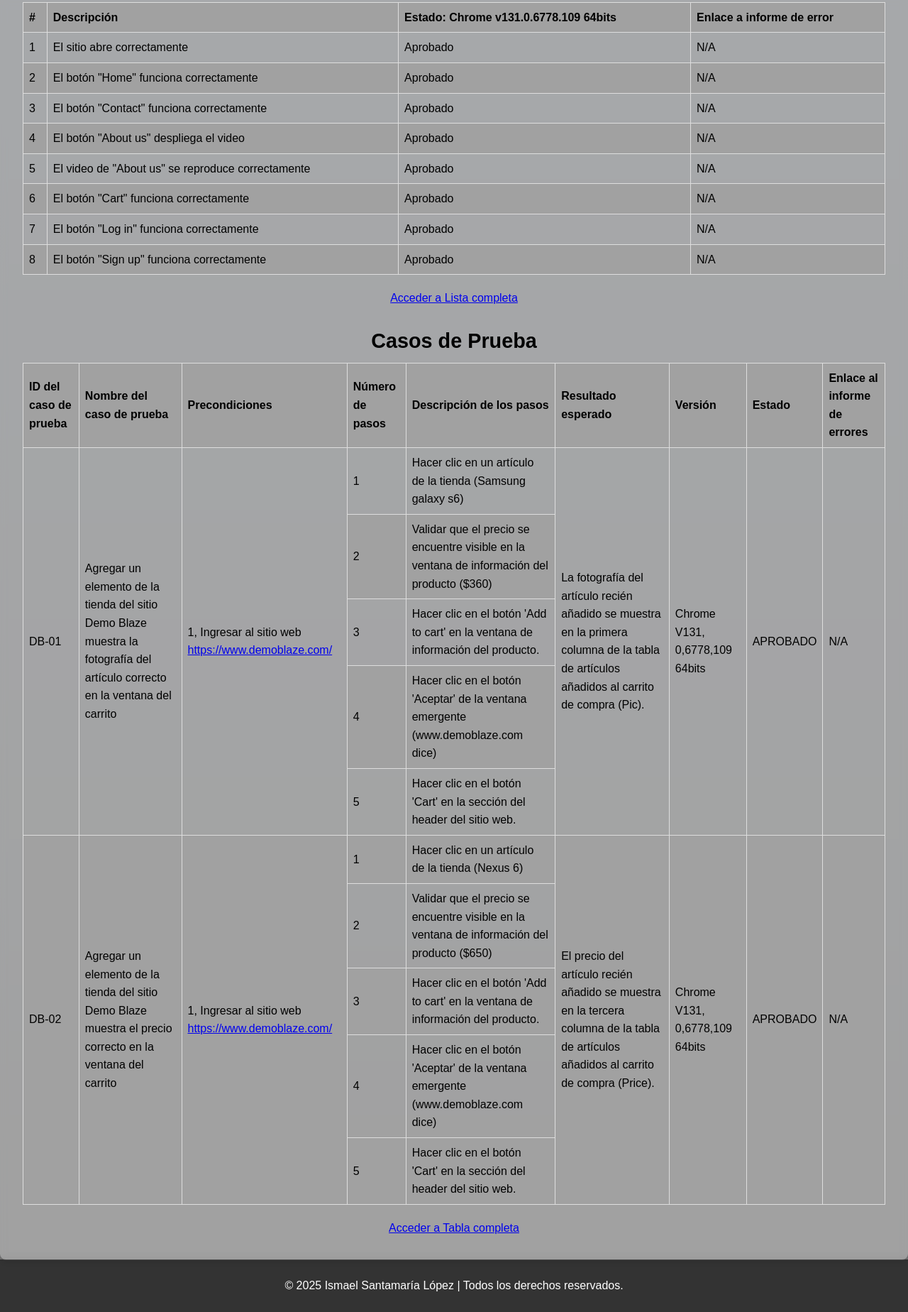
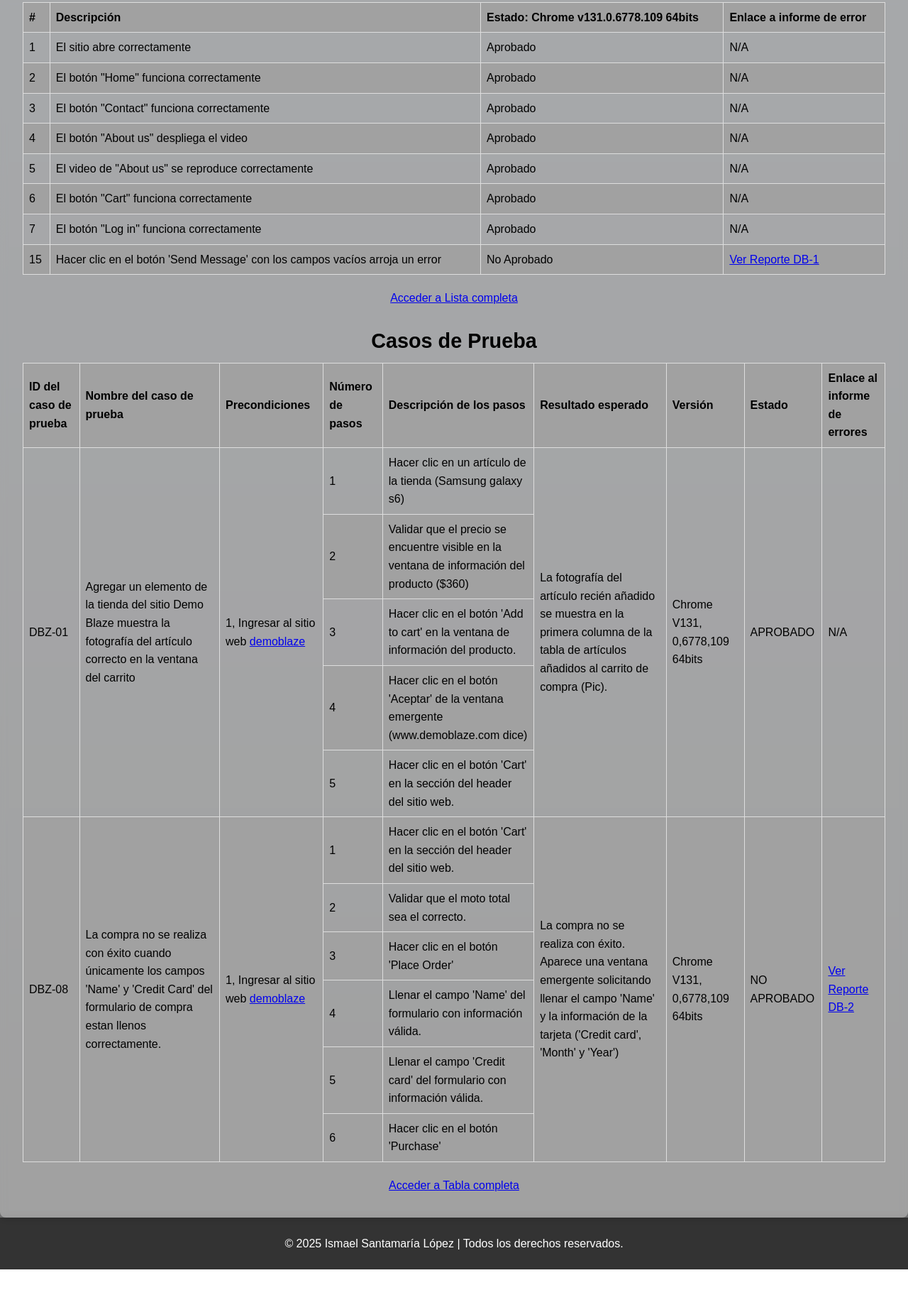
Before and after one commit to isma9207/QA_Portfolio, a plain HTML site: page demoblaze.html in a window 1280 px wide. Shown: the part 785-2633 px from the top of the page at 71% size. After the commit the page ends 2573 px from the top, so only its background shows below. Drawn offline with Linux system fonts and the light colour scheme.

Commit message:
Actualizacion Portfolio Bug reports DemoBlaze

```diff
--- a/demoblaze.html
+++ b/demoblaze.html
@@ -51,9 +51,9 @@
 
             Por último se crea un script para realizar pruebas automatizadas del carrito de compra utilizando Selenium con el lenguaje de programación Python.</p>
         <ul>
-            <li><a href="https://docs.google.com/spreadsheets/d/1DJ6mUc-vRAaVMGBA8V89Iu7gIrdU9Hd14fKofZTVKIs/edit?usp=sharing">Listas de comprobación y casos de prueba</a></li>
-            <li><a href="https://github.com/isma9207/demoblaze_automation_test">Script pruebas automatizadas</a></li>
-            <li><a href="">Reportes de errores</a></li>
+            <li><a href="https://docs.google.com/spreadsheets/d/1DJ6mUc-vRAaVMGBA8V89Iu7gIrdU9Hd14fKofZTVKIs/edit?usp=sharing" target="_blank">Listas de comprobación y casos de prueba</a></li>
+            <li><a href="https://github.com/isma9207/demoblaze_automation_test" target="_blank">Script pruebas automatizadas</a></li>
+            <li><a href="bugreports_demoblaze.html">Reportes de errores</a></li>
         </ul>
 
         <a href="https://www.demoblaze.com/" target="_blank">ACCEDER A DEMO BLAZE</a>
@@ -115,10 +115,10 @@
                     <td>N/A</td>
                 </tr>
                 <tr>
-                    <td>8</td>
-                    <td>El botón "Sign up" funciona correctamente</td>
-                    <td>Aprobado</td>
-                    <td>N/A</td>
+                    <td>15</td>
+                    <td>Hacer clic en el botón 'Send Message' con los campos vacíos arroja un error</td>
+                    <td>No Aprobado</td>
+                    <td><a href="pdfs/DB-1.pdf" target="_blank">Ver Reporte DB-1</a></td>
                 </tr>
             </tbody>
         </table>
@@ -141,9 +141,9 @@
             </thead>
             <tbody>
                 <tr>
-                    <td rowspan="5">DB-01</td>
+                    <td rowspan="5">DBZ-01</td>
                     <td rowspan="5">Agregar un elemento de la tienda del sitio Demo Blaze muestra la fotografía del artículo correcto en la ventana del carrito</td>
-                    <td rowspan="5">1, Ingresar al sitio web <a href="https://www.demoblaze.com/">https://www.demoblaze.com/</a></td>
+                    <td rowspan="5">1, Ingresar al sitio web <a href="https://www.demoblaze.com/">demoblaze</a></td>
                     <td>1</td>
                     <td>Hacer clic en un artículo de la tienda (Samsung galaxy s6)</td>
                     <td rowspan="5">La fotografía del artículo recién añadido se muestra en la primera columna de la tabla de artículos añadidos al carrito de compra (Pic).</td>
@@ -168,31 +168,36 @@
                     <td>Hacer clic en el botón 'Cart' en la sección del header del sitio web.</td>
                 </tr>
                 <tr>
-                    <td rowspan="5">DB-02</td>
-                    <td rowspan="5">Agregar un elemento de la tienda del sitio Demo Blaze muestra el precio correcto en la ventana del carrito</td>
-                    <td rowspan="5">1, Ingresar al sitio web <a href="https://www.demoblaze.com/">https://www.demoblaze.com/</a></td>
+                    <td rowspan="6">DBZ-08</td>
+                    <td rowspan="6">La compra no se realiza con éxito cuando únicamente los campos 'Name' y 'Credit Card' del formulario de compra estan llenos correctamente.</td>
+                    <td rowspan="6">1, Ingresar al sitio web <a href="https://www.demoblaze.com/">demoblaze</a></td>
                     <td>1</td>
-                    <td>Hacer clic en un artículo de la tienda (Nexus 6)</td>
-                    <td rowspan="5">El precio del artículo recién añadido se muestra en la tercera columna de la tabla de artículos añadidos al carrito de compra (Price).</td>
-                    <td rowspan="5">Chrome V131, 0,6778,109 64bits</td>
-                    <td rowspan="5">APROBADO</td>
-                    <td rowspan="5">N/A</td>
+                    <td>Hacer clic en el botón 'Cart' en la sección del header del sitio web.</td>
+                    <td rowspan="6">La compra no se realiza con éxito.
+                        Aparece una ventana emergente solicitando llenar el campo 'Name' y la información de la tarjeta ('Credit card', 'Month' y 'Year')</td>
+                    <td rowspan="6">Chrome V131, 0,6778,109 64bits</td>
+                    <td rowspan="6">NO APROBADO</td>
+                    <td rowspan="6"><a href="pdfs/DB-2.pdf" target="_blank">Ver Reporte DB-2</a></td>
                 </tr>
                 <tr>
                     <td>2</td>
-                    <td>Validar que el precio se encuentre visible en la ventana de información del producto ($650)</td>
+                    <td>Validar que el moto total sea el correcto.</td>
                 </tr>
                 <tr>
                     <td>3</td>
-                    <td>Hacer clic en el botón 'Add to cart' en la ventana de información del producto.</td>
+                    <td>Hacer clic en el botón 'Place Order'</td>
                 </tr>
                 <tr>
                     <td>4</td>
-                    <td>Hacer clic en el botón 'Aceptar' de la ventana emergente (www.demoblaze.com dice)</td>
+                    <td>Llenar el campo 'Name' del formulario con información válida.</td>
                 </tr>
                 <tr>
                     <td>5</td>
-                    <td>Hacer clic en el botón 'Cart' en la sección del header del sitio web.</td>
+                    <td>Llenar el campo 'Credit card' del formulario con información válida.</td>
+                </tr>
+                <tr>
+                    <td>6</td>
+                    <td>Hacer clic en el botón 'Purchase'</td>
                 </tr>
             </tbody>
         </table>
```
Also changed, not shown: bugreports_demoblaze.html (added, +35 -0 lines), DemoBlaaze/Imagenes/chrome_CgOSScXTIg.png (added), DemoBlaaze/Imagenes/chrome_P0BXFPkGu1.png (added), DemoBlaaze/Imagenes/jira.png (added), images/bugReport1.png (added), images/bugReport2.png (added), 2 other files.
